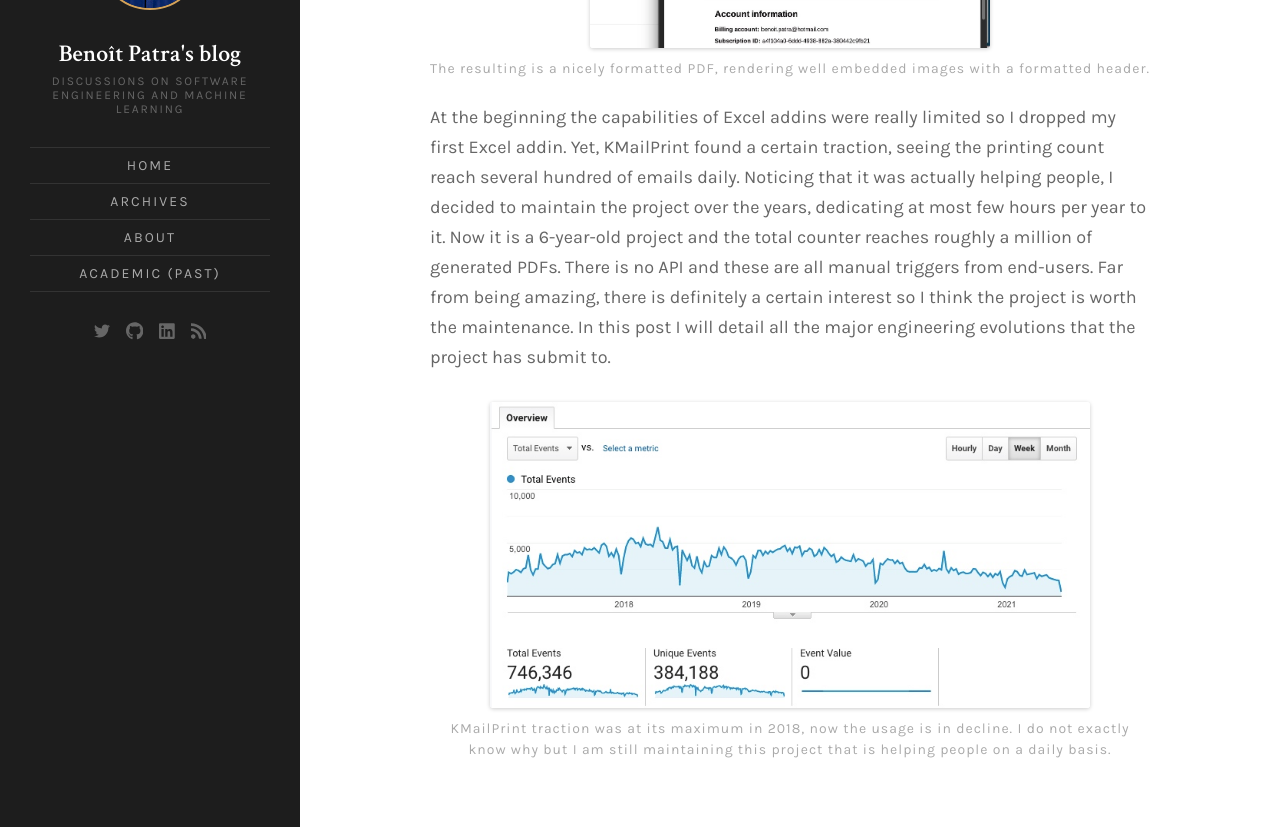
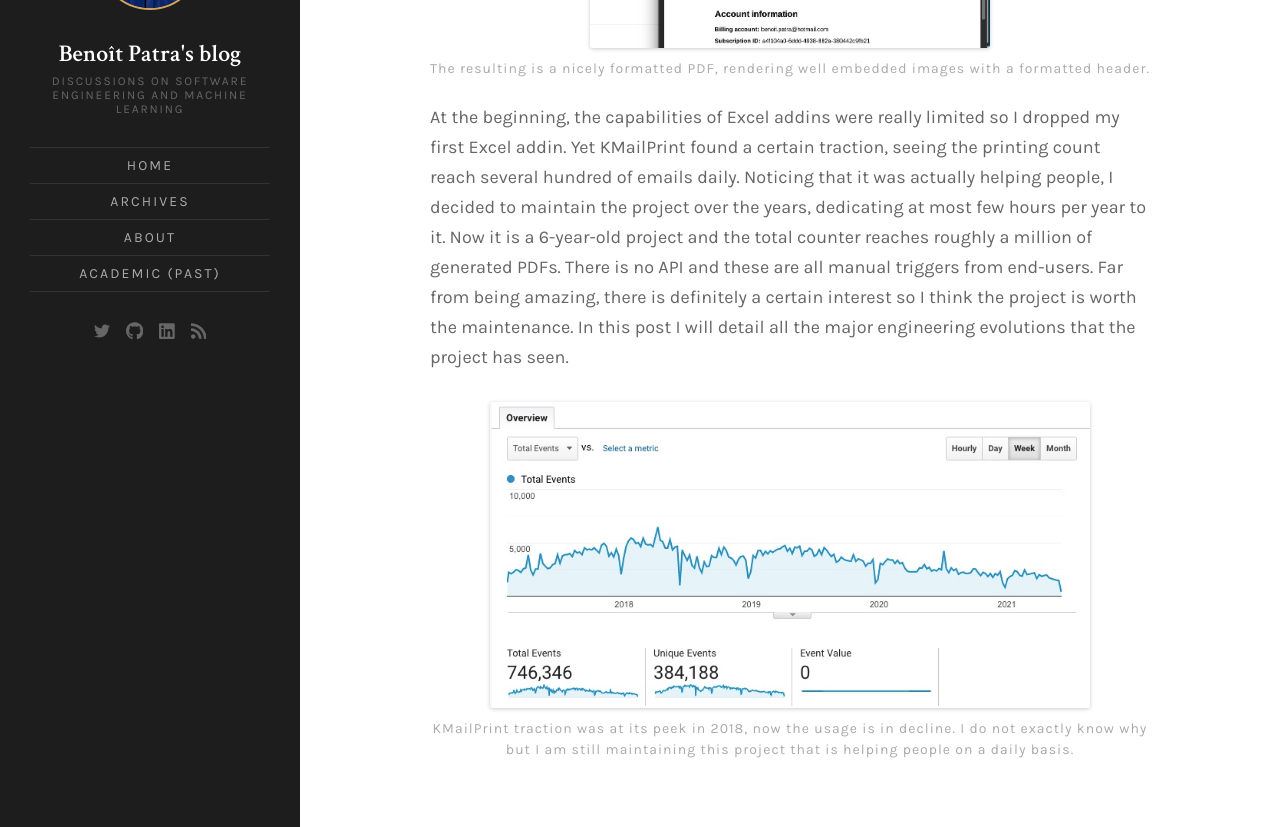
Before and after one commit to bpatra/personal-blog, a Jekyll site: the page built from _posts/2021-05-10-kmailprint-1-milion-pdfs-later.md, in a window 1280 px wide and 1400 px high, scrolled down 2183 px. Shown: the part 154-981 px from the top of the window. Built offline with Jekyll 4.4.1, drawn with Linux system fonts in a browser that asks for light colours; comment, search, counter and statistics services are not loaded; some of the changed text lies outside the part shown.

Commit message:
Fixup in latest blog post about kmailprint

```diff
--- a/_posts/2021-05-10-kmailprint-1-milion-pdfs-later.md
+++ b/_posts/2021-05-10-kmailprint-1-milion-pdfs-later.md
@@ -31,9 +31,9 @@
 
 {% include image-caption.html imageurl='/assets/images/posts/kmailprint-story/screenshot-addin-printed.jpg' caption="The resulting is a nicely formatted PDF, rendering well embedded images with a formatted header." position_class="image-center" size_class="small" %}
 
-At the beginning the capabilities of Excel addins were really limited so I dropped my first Excel addin. Yet, KMailPrint found a certain traction, seeing the printing count reach several hundred of emails daily. Noticing that it was actually helping people, I decided to maintain the project over the years, dedicating at most few hours per year to it. Now it is a 6-year-old project and the total counter reaches roughly a million of generated PDFs. There is no API and these are all manual triggers from end-users. Far from being amazing, there is definitely a certain interest so I think the project is worth the maintenance. In this post I will detail all the major engineering evolutions that the project has submit to.
+At the beginning, the capabilities of Excel addins were really limited so I dropped my first Excel addin. Yet KMailPrint found a certain traction, seeing the printing count reach several hundred of emails daily. Noticing that it was actually helping people, I decided to maintain the project over the years, dedicating at most few hours per year to it. Now it is a 6-year-old project and the total counter reaches roughly a million of generated PDFs. There is no API and these are all manual triggers from end-users. Far from being amazing, there is definitely a certain interest so I think the project is worth the maintenance. In this post I will detail all the major engineering evolutions that the project has seen.
 
-{% include image-caption.html imageurl='/assets/images/posts/kmailprint-story/kmailprint-google-analytics.jpg' caption="KMailPrint traction was at its maximum in 2018, now the usage is in decline. I do not exactly know why but I am still maintaining this project that is helping people on a daily basis." position_class="image-center" size_class="medium" %}
+{% include image-caption.html imageurl='/assets/images/posts/kmailprint-story/kmailprint-google-analytics.jpg' caption="KMailPrint traction was at its peek in 2018, now the usage is in decline. I do not exactly know why but I am still maintaining this project that is helping people on a daily basis." position_class="image-center" size_class="medium" %}
 
 # The global architecture evolution
 
@@ -47,13 +47,13 @@
 
 # Evolution of the frontend
 
-The very first version started with [KnockoutJS](https://knockoutjs.com/), reusing portions of my Excel/Google Analytics addin that was written with it. Quickly after, I decided to rewrite with [AngularJS](https://angularjs.org/). When it comes to the tooling, the dependencies were managed by [Bower](https://bower.io/) and frontend build tasks were automated by [Grunt](https://gruntjs.com/). Everything was handled with Visual Studio directly in the development solution. The developer experience was pretty nice actually for a web based project at that time.
+The very first version started with [KnockoutJS](https://knockoutjs.com/), reusing portions of my Excel/Google Analytics addin that was written with it. Quickly after, I decided to rewrite with [AngularJS](https://angularjs.org/). When it comes to the tooling, the dependencies were managed by [Bower](https://bower.io/) and frontend build tasks were automated by [Grunt](https://gruntjs.com/). Everything was handled with Visual Studio directly in the development solution. The developer experience was actually pretty nice for a web based project at that time.
 
-About the UI, of course it started with [Bootstrap](https://getbootstrap.com/) then, it leveraged the first version of the [Office UI Fabric](https://github.com/OfficeDev/office-ui-fabric-core) which was a kind of design system ancestor providing reusable components for Office apps.
+About the UI, of course it started with [Bootstrap](https://getbootstrap.com/) then, it leveraged the first version of the [Office UI Fabric](https://github.com/OfficeDev/office-ui-fabric-core). It was a kind of design system ancestor providing reusable components for Office apps.
 
 Now the frontend project has been almost be rewritten in [React](https://reactjs.org/) and [Typescript](https://www.typescriptlang.org/). The UI is entirely made with Microsoft's new design system: [Fluent UI](https://developer.microsoft.com/en-us/fluentui#/).
 
-{% include image-caption.html imageurl='/assets/images/posts/kmailprint-story/evolution-frontend.png' caption="The KMailPrint frontend has follow the usual transformation of a typical web app over the years. I was tempted to rewrite it with my favorite SPA framework Vue.Js. However, I seized the opportunity to learn React while migrating KMailPrint because it is the frontend technology used by iAdvize teams where I work now." position_class="image-center" size_class="large" %}
+{% include image-caption.html imageurl='/assets/images/posts/kmailprint-story/evolution-frontend.png' caption="The KMailPrint frontend has follow the usual transformation of a typical web app over the years. I was tempted to rewrite it with my favorite SPA framework Vue.Js. However, I seized the opportunity to learn React while migrating KMailPrint because it is the frontend technology used by iAdvize, where I work now." position_class="image-center" size_class="large" %}
 
 # Evolution of the backend
 
```
Also changed, not shown: other parts of _posts/2021-05-10-kmailprint-1-milion-pdfs-later.md (+5 -5 lines).
